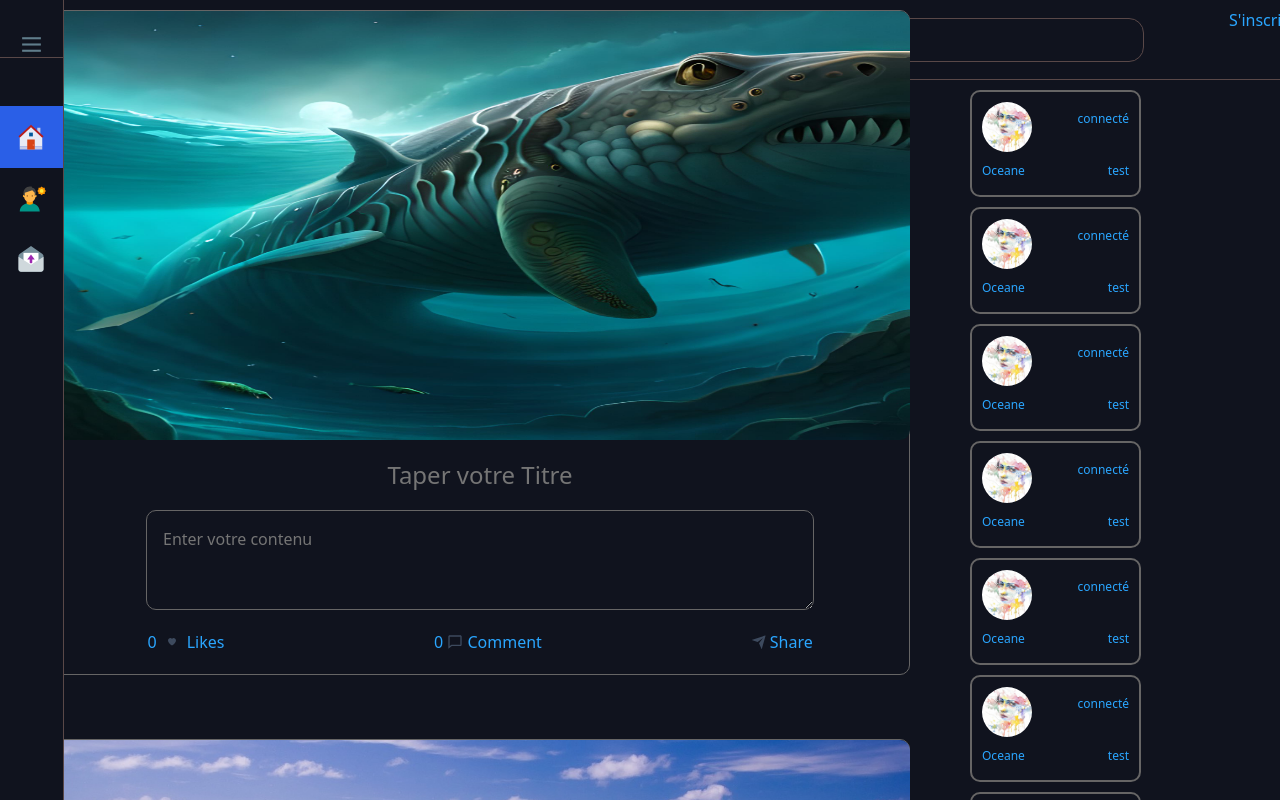
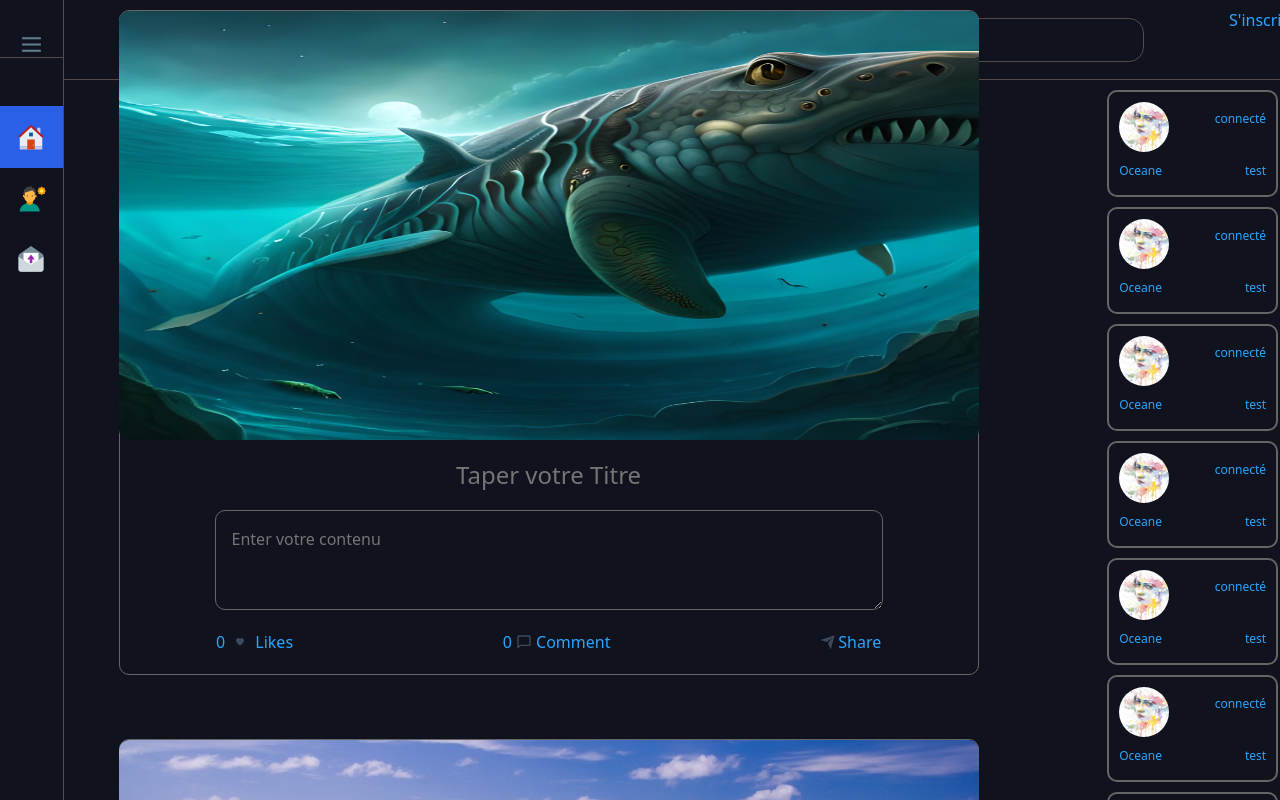
Before and after one commit to petaccia/reseau-social-mysql, a React (Vite) app in the folder frontend/: page /home in a window 1280 px wide. Shown: the top 800 px of the page. Built offline with nearby package versions, Linux system fonts and the light colour scheme; no server answers.

Commit message:
changement du flex post dans page home.scss

```diff
--- a/frontend/src/pages/Home/Home.module.scss
+++ b/frontend/src/pages/Home/Home.module.scss
@@ -6,7 +6,7 @@
   height: 100vh;
 
   .posts{
-    flex:3;
+    flex:6;
     overflow-y: scroll;
   }
   .title{
```
